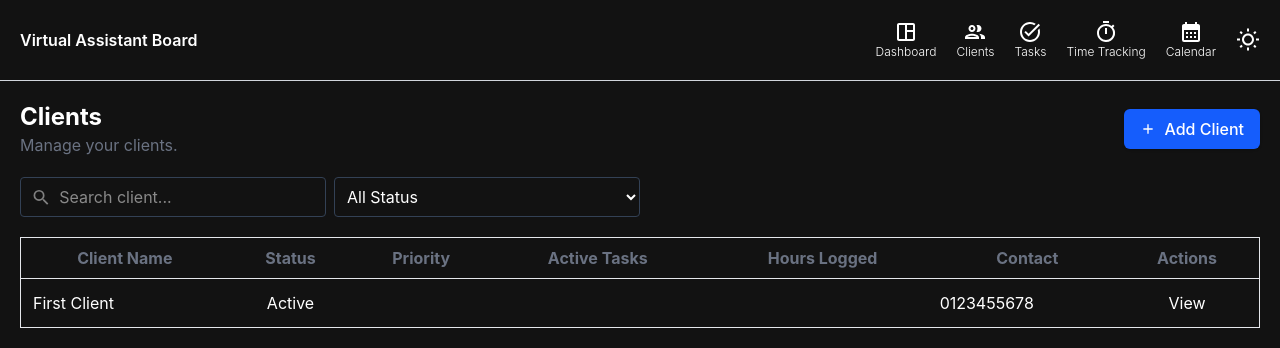
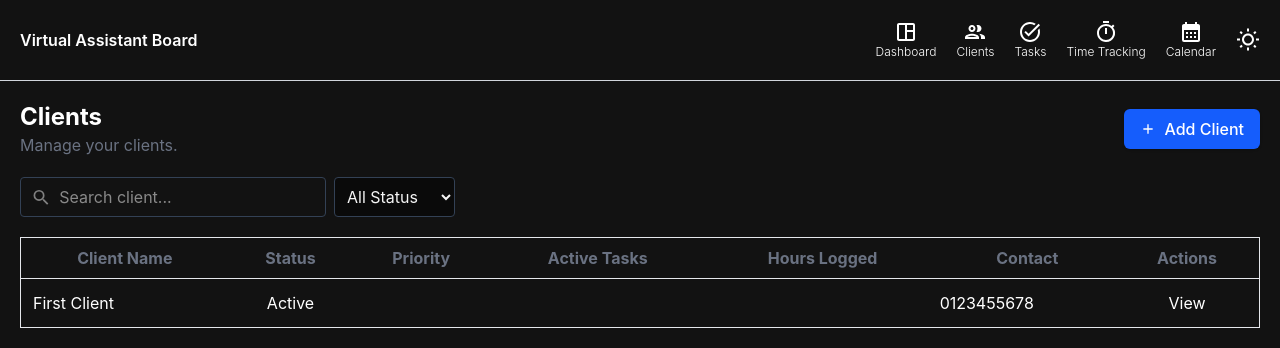
Before and after one commit to allanrodneyyy/VA-To-Do-List, a React (Vite) app: page /clients in a window 1280 px wide. Shown: the top 348 px of the page. Built offline with nearby package versions, Linux system fonts and the light colour scheme.

Commit message:
Fixed bug in dark mode

```diff
--- a/src/components/Layout/Clients/ClientsAddDropdowns.jsx
+++ b/src/components/Layout/Clients/ClientsAddDropdowns.jsx
@@ -46,11 +46,13 @@ export function ClientsAddDropdowns() {
              focus-within:border-blue-500
              focus-within:border
              focus-within:rounded">
-            <select name={`${dropdown.fieldName}`} id={`${dropdown.fieldName}`} className="outline-0 border-(--border) border rounded w-full p-1">
-              {dropdown.options.map((option, index) => (
-                <option key={option.id} value={option.id} >{option.label}</option>
-              ))}
-            </select>
+            <select name={`${dropdown.id}`} id={`${dropdown.fieldName}`} className={`outline-0 border-(--border) border rounded w-full p-2 ${theme === 'dark' ? 'bg-neutral-950 text-neutral-100' : 'bg-white text-neutral-900'}`} >
+              {
+                dropdown.options.map((option, index) => (
+                  <option key={option.id} value={option.id} >{option.label}</option>
+                ))
+              }
+            </select >
           </div>
         </div>
       ))}
--- a/src/components/Layout/Clients/DropdownSort.jsx
+++ b/src/components/Layout/Clients/DropdownSort.jsx
@@ -1,4 +1,4 @@
-export function DropdownSort() {
+export function DropdownSort({ theme, setTheme }) {
   const dropdowns = [{
     fieldName: "status",
     label: 'Status',
@@ -23,7 +23,7 @@ export function DropdownSort() {
   return (
     <>
       {dropdowns.map((dropdown) => (
-        <select name={`${dropdown.id}`} id={`${dropdown.fieldName}`} className="outline-0 border-(--border) border rounded w-full p-2" >
+        <select name={`${dropdown.id}`} id={`${dropdown.fieldName}`} className={`outline-0 border-(--border) border rounded w-full sm:w-max  p-2 ${theme === 'dark' ? 'bg-neutral-950 text-neutral-100' : 'bg-white text-neutral-900'}`} >
           {
             dropdown.options.map((option, index) => (
               <option key={option.id} value={option.id} >{option.label}</option>
--- a/src/pages/Clients.jsx
+++ b/src/pages/Clients.jsx
@@ -60,8 +60,8 @@ export function Clients({ theme, setTheme }) {
               <MdOutlineSearch size={23} color="gray" className="ml-1.5" />
               <input type="text" name="" id="" placeholder="Search client..." className="w-full outline-0" />
             </section>
-            <section className="min-w-full sm:w-1/2 max-w-4/5 flex items-center">
-              <DropdownSort />
+            <section className="flex items-center">
+              <DropdownSort theme={theme} setTheme={setTheme} />
             </section>
           </div>
         </section>
```
